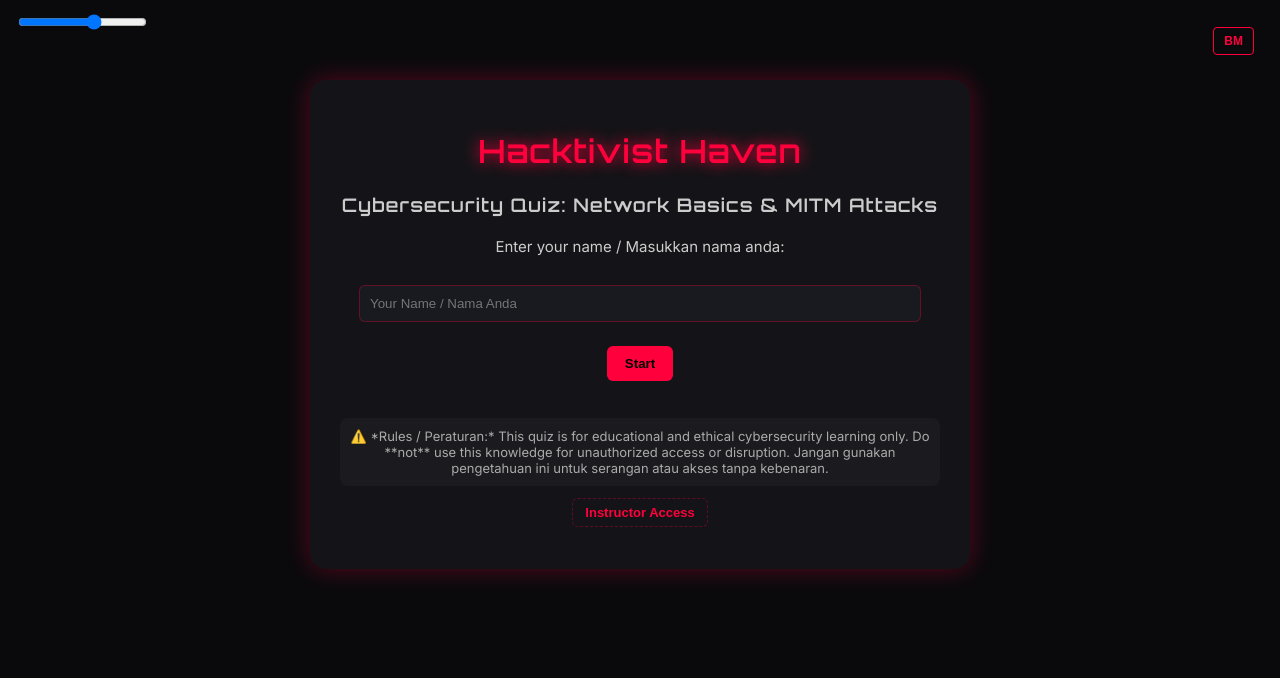
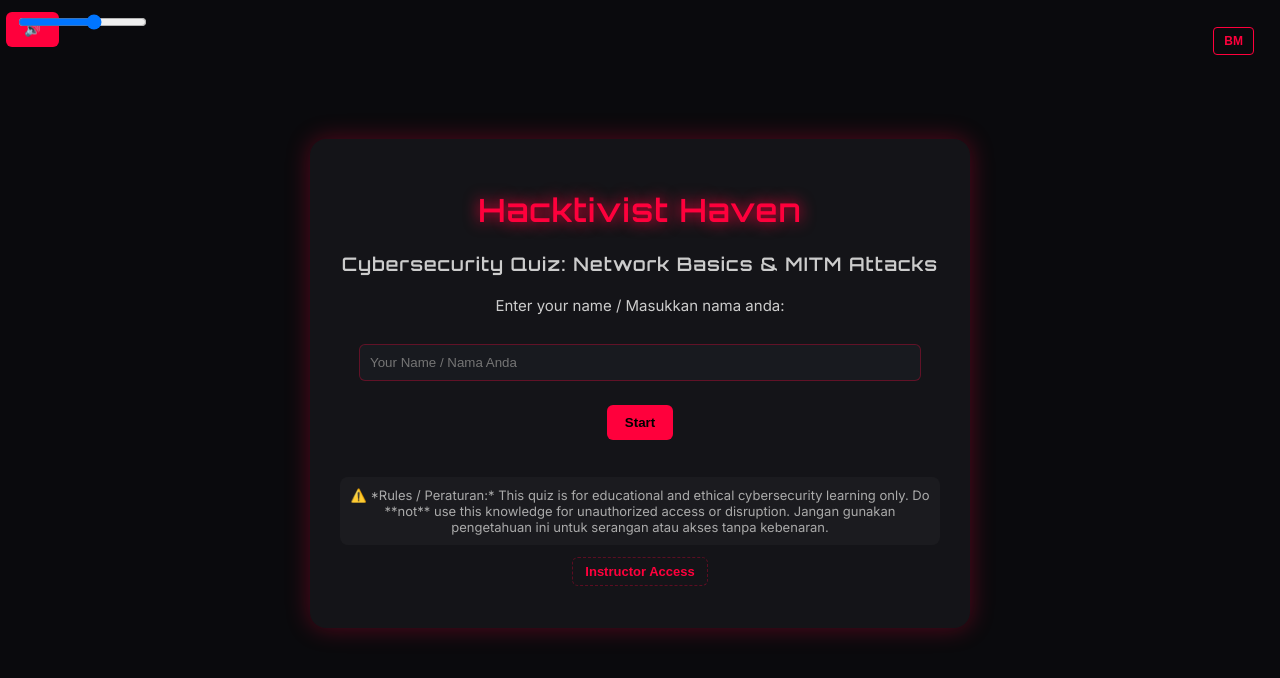
Before and after one commit to QatwolffPretty/QuizHacktivistHavenStudent, a plain HTML site: page index.html in a window 1280 px wide. Drawn offline with Linux system fonts and the light colour scheme.

Commit message:
Add mute button to index.html
Added mute button to the HTML structure.

```diff
--- a/index.html
+++ b/index.html
@@ -9,6 +9,7 @@
   <script src="forthquiz.js" defer></script>
 </head>
 <body>
+  <button id="muteBtn" class="mute-btn">🔊</button>
   <canvas id="confettiCanvas"></canvas>
   <button id="langToggle" class="lang-toggle">BM</button>
 
```
